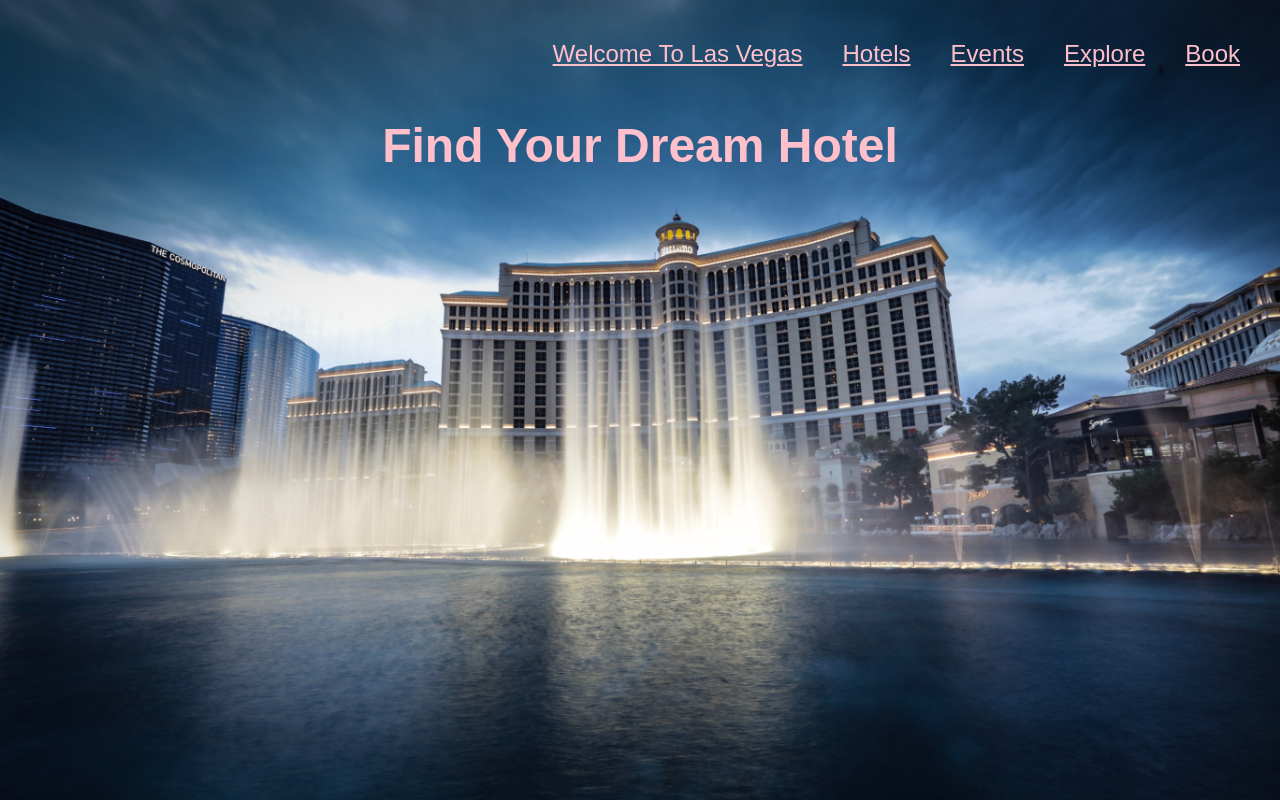
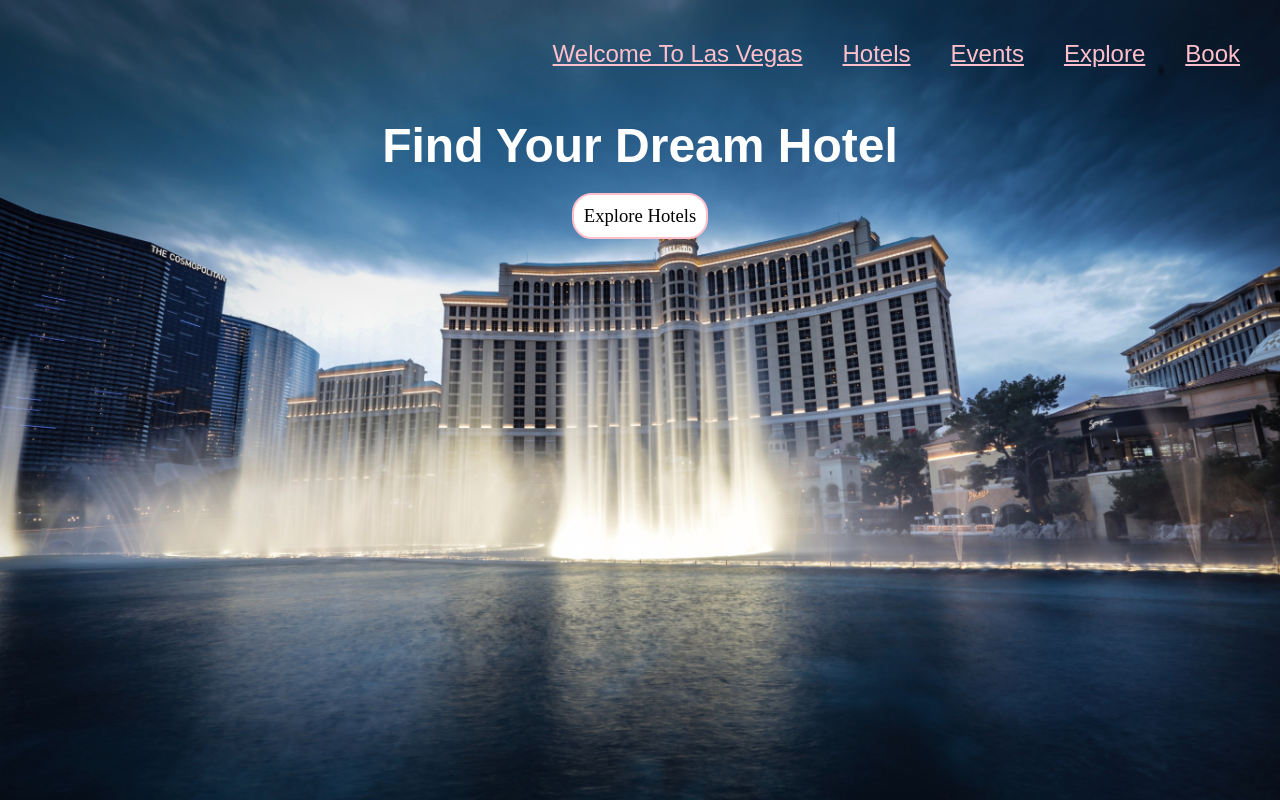
Before and after one commit to Davonne007-TX/las-vegas-home-page, a React (Vite) app: page /hotels in a window 1280 px wide. Built offline with nearby package versions, Linux system fonts and the light colour scheme; a web font is replaced by a local one.

Commit message:
adding front end to Hotels.jsx

```diff
--- a/src/components/Hotels.jsx
+++ b/src/components/Hotels.jsx
@@ -8,6 +8,7 @@ export default function Hotels() {
       <div className="hotels">
         <MyLinks />
         <h1 className="find">Find Your Dream Hotel</h1>
+        <button type="button">Explore Hotels</button>
       </div>
     </>
   );
--- a/src/components/css/Hotels.css
+++ b/src/components/css/Hotels.css
@@ -3,6 +3,7 @@
   margin: 0;
   padding: 0;
 }
+
 .hotels {
   background-image: url("/images/hotel.jpg");
   background-size: cover;
@@ -13,5 +14,4 @@
 
 .find {
   margin-top: 10px;
-  color: pink;
 }
```
